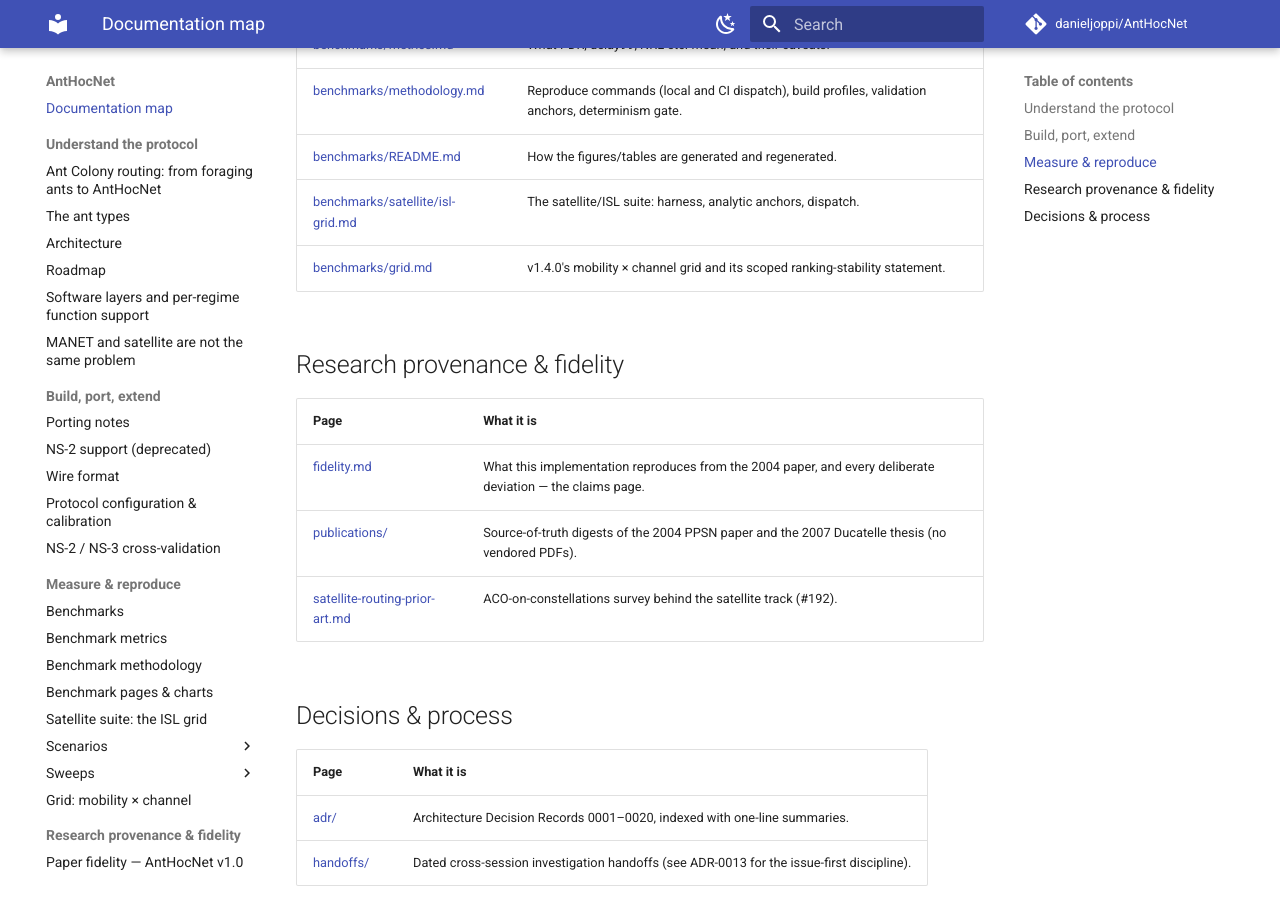
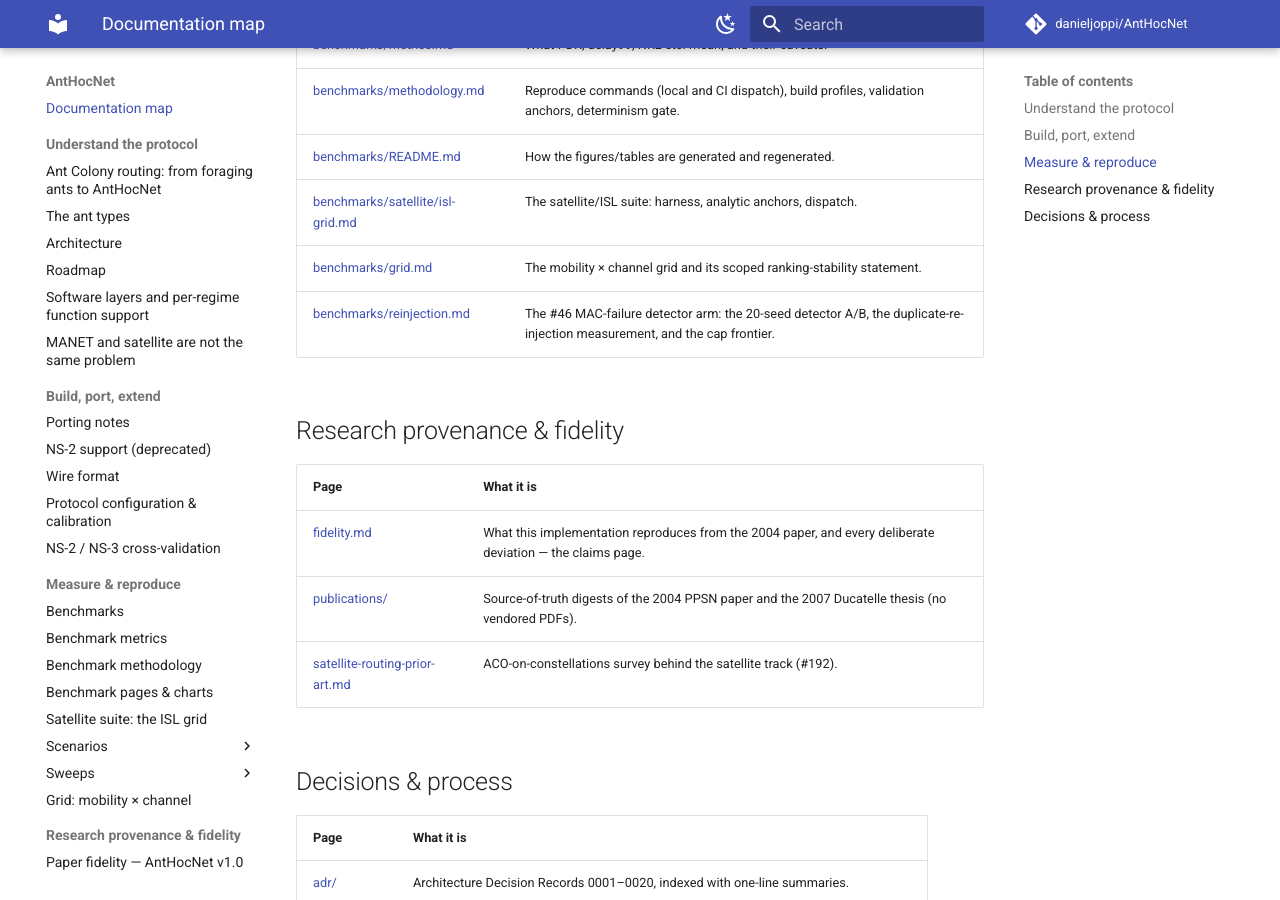
Before and after one commit to danieljoppi/AntHocNet, an MkDocs documentation site: the page built from docs/README.md, in a window 1280 px wide and 900 px high, scrolled down 1427 px. Built offline with MkDocs 1.6.1 and Material for MkDocs 9.7.7, drawn with Linux system fonts in a browser that asks for light colours; comment, search, counter and statistics services are not loaded.

Commit message:
docs: fix three stale sites the phase-2 publish surfaced (#386)
The re-injection results page landed in f56ba48; these are the sites
outside that commit's scope which it made stale or which never knew
about the new page.

- configuration.md: the MaxReinjectPerPacket row said "the default is
  decided by the v1.5.0 sweep" and quoted the superseded 5-seed figures
  (~62% duplicates, +6.4 pp). The sweep has run: 65-67% duplicates at
  20 seeds, the detector win is +5.55/+6.54 pp, neither pre-registered
  auto-criterion fired, so the operating point is a maintainer choice
  and the default stays 0 = unlimited. The row now carries the measured
  cost of capping (every cap arm loses PDR because it converts
  delivering re-injections into pktsNever 2.66% -> 13.41%, while the
  ~48% transmission cut buys only -2.4/-4.8% NRL) and points at
  benchmarks/reinjection.md.
- docs/README.md, docs/benchmarks/README.md: index the new page. The
  docs/README grid.md row also dropped its stale "v1.4.0's" prefix --
  that grid was re-baselined at 200 ms in #413.

Refs #386, #413

Co-Authored-By: Claude Opus 5 <noreply@anthropic.com>
Claude-Session: https://claude.ai/code/session_01VKtKHtuMwTUY8uBBCJceDY

```diff
--- a/docs/README.md
+++ b/docs/README.md
@@ -35,7 +35,8 @@ golden rules, where-to-look), [`CONTRIBUTING.md`](../CONTRIBUTING.md).
 | [benchmarks/methodology.md](benchmarks/methodology.md) | Reproduce commands (local and CI dispatch), build profiles, validation anchors, determinism gate. |
 | [benchmarks/README.md](benchmarks/README.md) | How the figures/tables are generated and regenerated. |
 | [benchmarks/satellite/isl-grid.md](benchmarks/satellite/isl-grid.md) | The satellite/ISL suite: harness, analytic anchors, dispatch. |
-| [benchmarks/grid.md](benchmarks/grid.md) | v1.4.0's mobility × channel grid and its scoped ranking-stability statement. |
+| [benchmarks/grid.md](benchmarks/grid.md) | The mobility × channel grid and its scoped ranking-stability statement. |
+| [benchmarks/reinjection.md](benchmarks/reinjection.md) | The #46 MAC-failure detector arm: the 20-seed detector A/B, the duplicate-re-injection measurement, and the cap frontier. |
 
 ## Research provenance & fidelity
 
```
Also changed, not shown: docs/benchmarks/README.md (+2 -0 lines), docs/configuration.md (+1 -1 lines).
